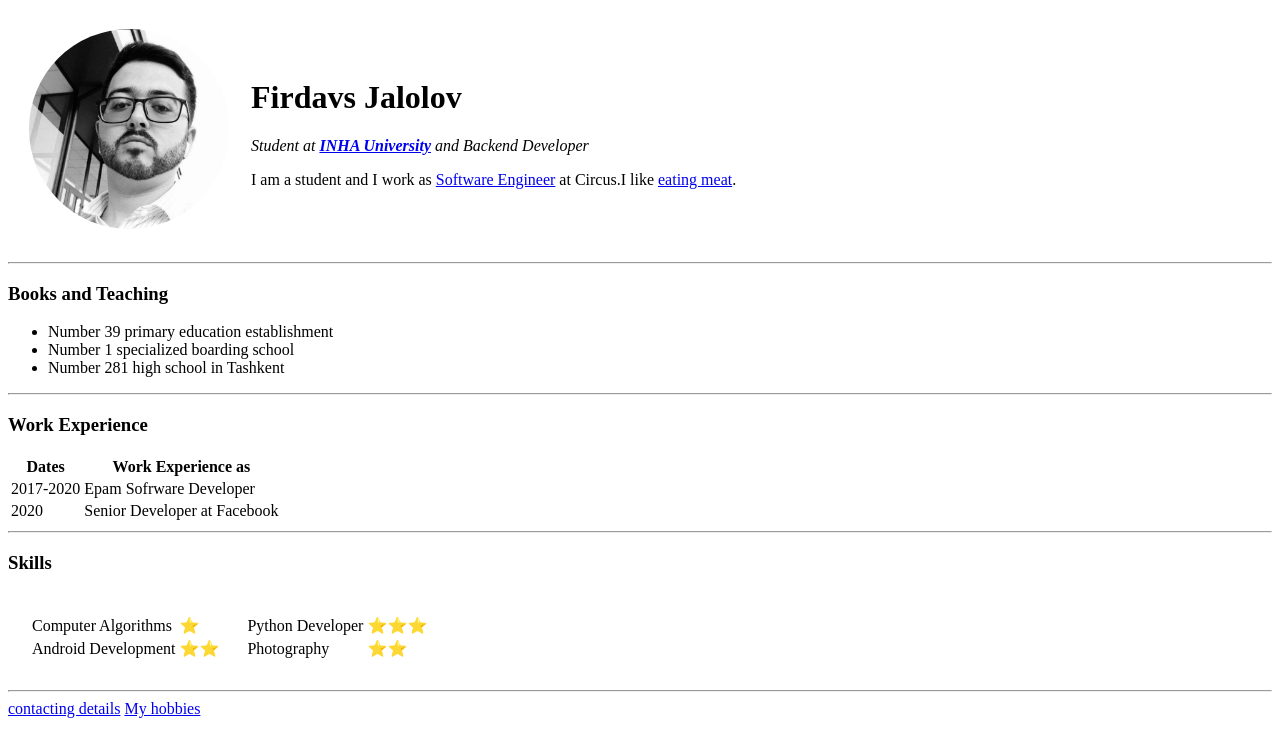
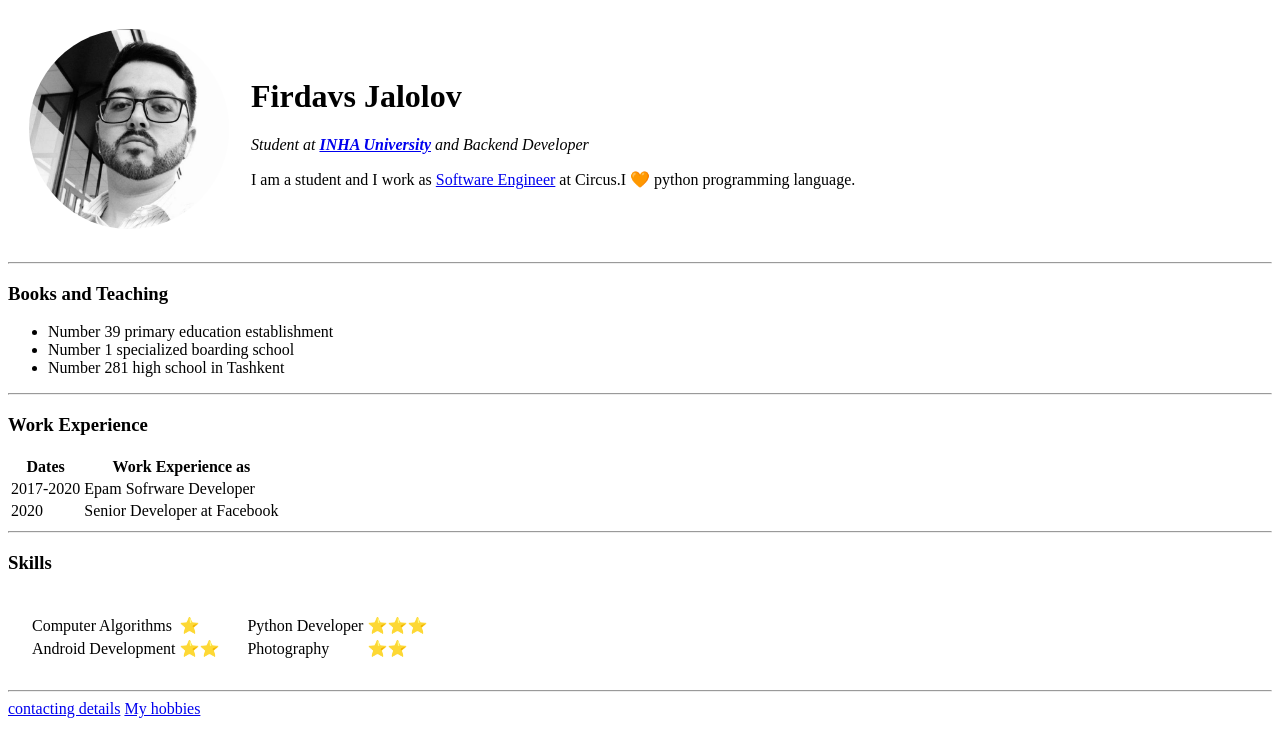
Before and after one commit to Firdavs0809/my-cv, a plain HTML site: page index.html in a window 1280 px wide. Drawn offline with Linux system fonts and the light colour scheme.

Commit message:
Update index.html

```diff
--- a/index.html
+++ b/index.html
@@ -20,7 +20,7 @@
         <p><em>Student at <strong><a href="https://inha.uz/" target="_blank">INHA University</a></strong> and Backend Developer</em></p>
         <p>I am a student and I work as <a href="https://www.merriam-webster.com/dictionary/software%20engineering#:~:text=Definition%20of%20software%20engineering,maintenance%20of%20complex%20computer%20programs" target="_blank">Software
             Engineer</a> at
-          Circus.I like <a href="https://youtu.be/uNT_AxXrUGs">eating meat</a>.</p>
+          Circus.I 🧡 python programming language.</p>
       </td>
     </tr>
   </table>
```
